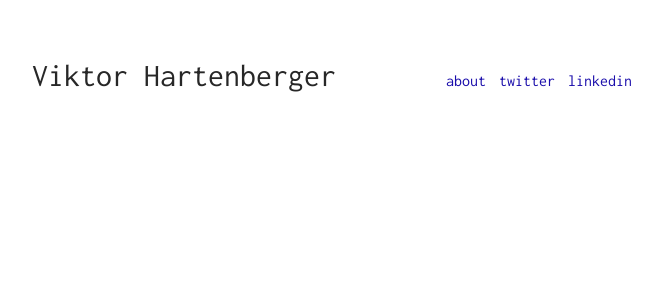
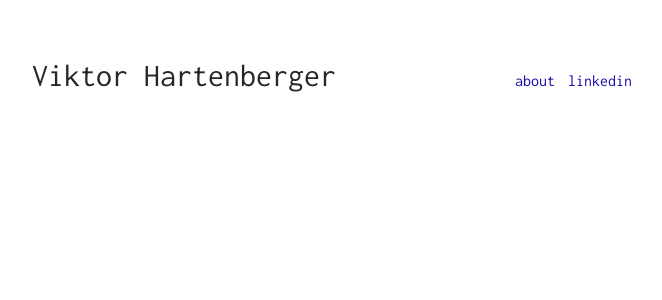
Before and after one commit to hartenb/hartenb.github.io, a Jekyll site: the page built from index.html, in a window 1280 px wide. Shown: the top 300 px of the page, without its empty margins (308-970 px from the left). Built offline with Jekyll 4.4.1, drawn with Linux system fonts in a browser that asks for light colours.

Commit message:
Update navigation.yml

```diff
--- a/_data/navigation.yml
+++ b/_data/navigation.yml
@@ -1,8 +1,5 @@
 - title: about
   url: /me
 
-- title: twitter
-  url: https://twitter.com/hrtenb
-
 - title: linkedin
   url: https://www.linkedin.com/in/viktor-hartenberger-3611528a
```
